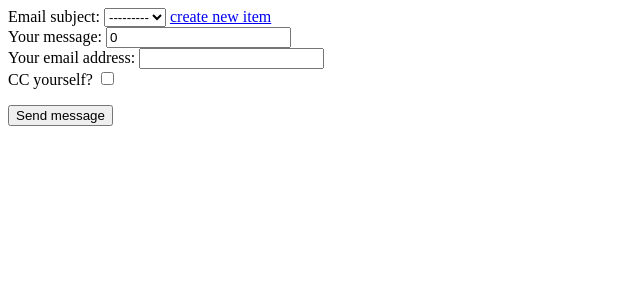
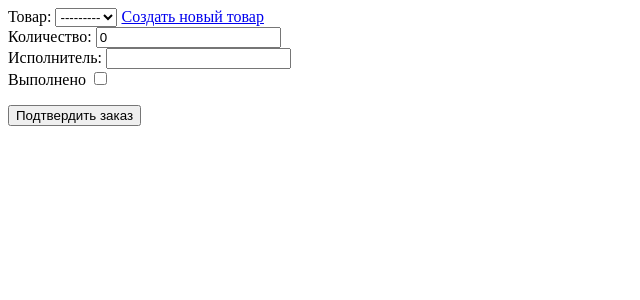
Before and after one commit to logart/lists, a Django app: page /create in a window 1280 px wide. Shown: the top 300 px of the page, without its empty margins (0-640 px from the left). Run offline with Django 3.2, Linux system fonts and the light colour scheme; data that the repository does not hold is empty.

Commit message:
Solve task http://192.168.0.15:8112/issue/ATB-15

```diff
--- a/lists_app/models.py
+++ b/lists_app/models.py
@@ -1,9 +1,10 @@
+# coding=utf-8
 from django.db import models
 
 # Create your models here.
 
 class Item(models.Model):
-    name = models.CharField(max_length=200)
+    name = models.CharField(max_length=200, verbose_name="Наименование товара")
 
     def __str__(self): return self.name
     def __unicode__(self): return self.name
--- a/lists_app/views.py
+++ b/lists_app/views.py
@@ -1,3 +1,4 @@
+# -*- coding: utf-8 -*-
 # Create your views here.
 from django.http import HttpResponse, HttpResponseRedirect, Http404
 from django.shortcuts import render, get_object_or_404
@@ -16,7 +17,7 @@ def create_order(req):
         form = CreateOrderForm(req.POST)
         if form.is_valid():
             form.save()
-            message = "Item successfully added!"
+            message = "Товар добавлен успешно!"
     else:
         form = CreateOrderForm()
     return render(req, 'list_app/create_order.html', {'form': form, 'message': message})
--- a/templates/list_app/all_orders.html
+++ b/templates/list_app/all_orders.html
@@ -11,7 +11,7 @@
     </style>
 </head>
 <body>
-<h1>all orders!</h1>
+<h1>Все заказы!</h1>
 <table>
     <tbody>
     <tr>
@@ -32,6 +32,6 @@
     {% endfor %}
     </tbody>
 </table>
-<a href="create">create order</a>
+<a href="create">Создать заказ</a>
 </body>
 </html>
--- a/templates/list_app/create_item.html
+++ b/templates/list_app/create_item.html
@@ -1,5 +1,5 @@
 <form method="post">
     {% csrf_token %}
     {{ form.as_p }}
-    <input type="submit">
+    <input type="submit" value="OK">
 </form>
--- a/templates/list_app/create_order.html
+++ b/templates/list_app/create_order.html
@@ -6,24 +6,24 @@
     {{ form.non_field_errors }}
     <div class="fieldWrapper">
         {{ form.item.errors }}
-        <label for="id_subject">Email subject:</label>
+        <label for="id_subject">Товар:</label>
         {{ form.item }}
-        <a href="create-item">create new item</a>
+        <a href="create-item">Создать новый товар</a>
     </div>
     <div class="fieldWrapper">
         {{ form.quantity.errors }}
-        <label for="id_message">Your message:</label>
+        <label for="id_message">Количество:</label>
         {{ form.quantity }}
     </div>
     <div class="fieldWrapper">
         {{ form.executor.errors }}
-        <label for="id_sender">Your email address:</label>
+        <label for="id_sender">Исполнитель:</label>
         {{ form.executor }}
     </div>
     <div class="fieldWrapper">
         {{ form.done.errors }}
-        <label for="id_cc_myself">CC yourself?</label>
+        <label for="id_cc_myself">Выполнено</label>
         {{ form.done }}
     </div>
-    <p><input type="submit" value="Send message"/></p>
+    <p><input type="submit" value="Подтвердить заказ"/></p>
 </form>
--- a/templates/list_app/show_order.html
+++ b/templates/list_app/show_order.html
@@ -19,5 +19,5 @@
         <label for="id_cc_myself">CC yourself?</label>
         {{ form.done }}
     </div>
-    <p><input type="submit" value="Send message"/></p>
+    <p><input type="submit" value="Подтвердить заказ"/></p>
 </form>
```
